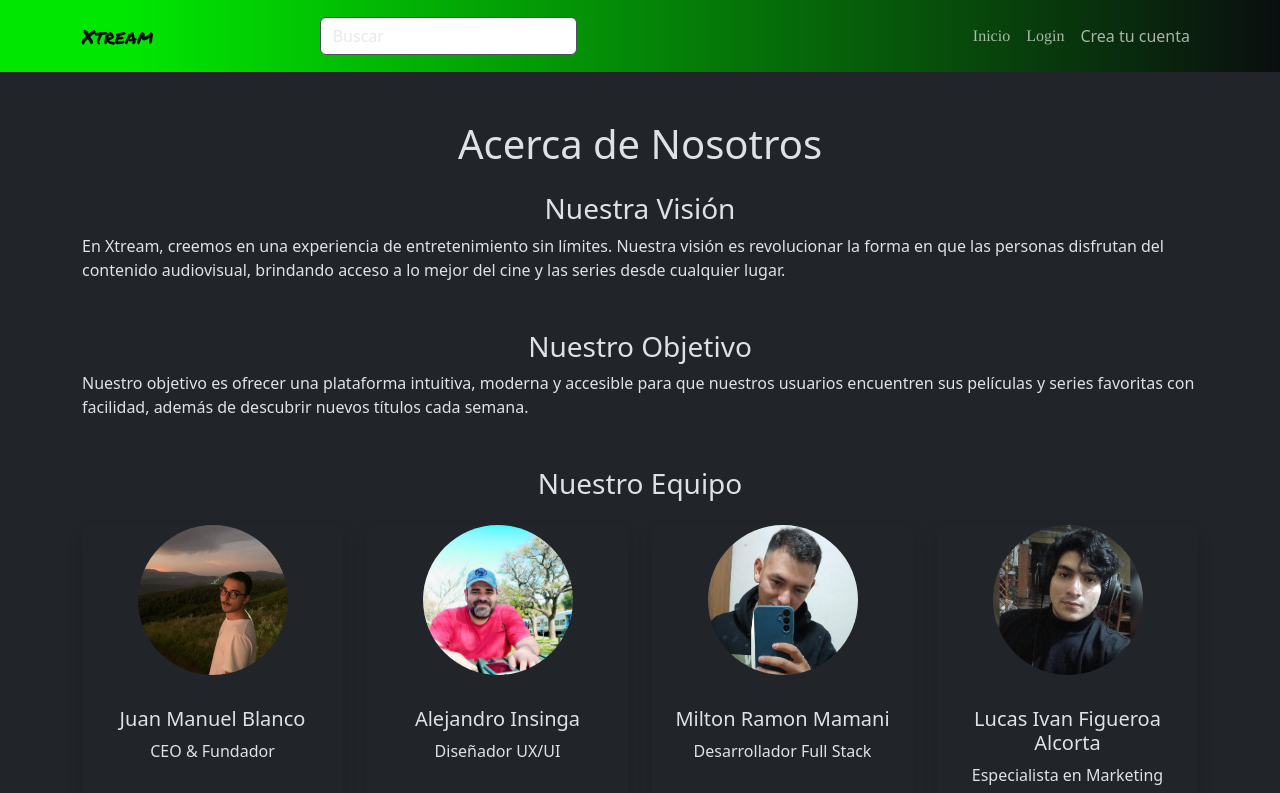
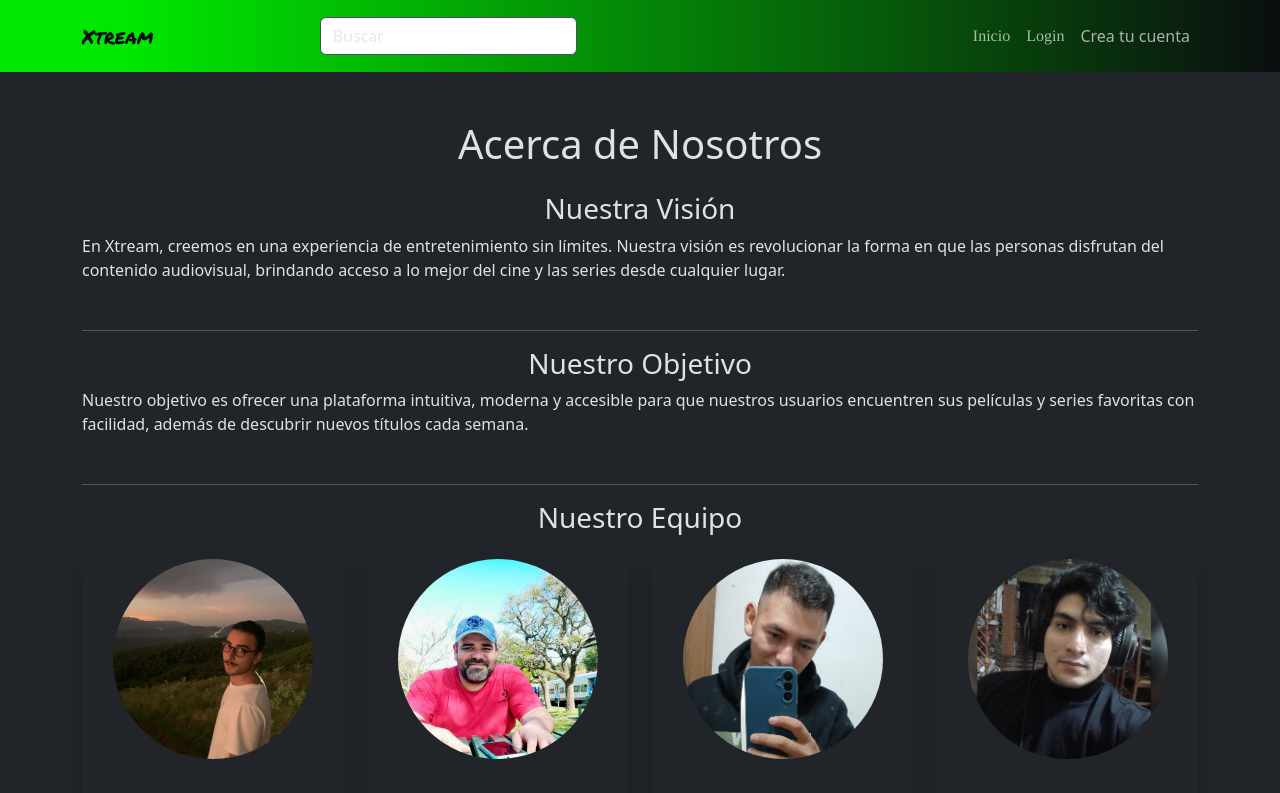
Before and after one commit to emiarias/Xtream, a React (Vite) app: page /acercadenosotros in a window 1280 px wide. Shown: the top 793 px of the page. Built offline with nearby package versions, Linux system fonts and the light colour scheme.

Commit message:
merge de acercadenosotros

```diff
--- a/src/components/pages/AcercaDeNosotros.jsx
+++ b/src/components/pages/AcercaDeNosotros.jsx
@@ -41,7 +41,7 @@ function AcercaDeNosotros() {
           series desde cualquier lugar.
         </p>
       </section>
-
+      <hr/>
       <section className="mb-5">
         <h3 className="text-center">Nuestro Objetivo</h3>
         <p>
@@ -51,7 +51,7 @@ function AcercaDeNosotros() {
           semana.
         </p>
       </section>
-
+      <hr/>
       <section>
         <h3 className="mb-4 text-center">Nuestro Equipo</h3>
         <Row xs={1} sm={2} md={4} className="g-4">
--- a/src/index.css
+++ b/src/index.css
@@ -167,8 +167,8 @@ main {
 
 /* estilo imagen circular */
 .team-img {
-  width: 150px !important;
-  height: 150px !important;
+  width: 200px !important;
+  height: 200px !important;
   border-radius: 50% !important;
   object-fit: cover !important;
   display: block;
```
